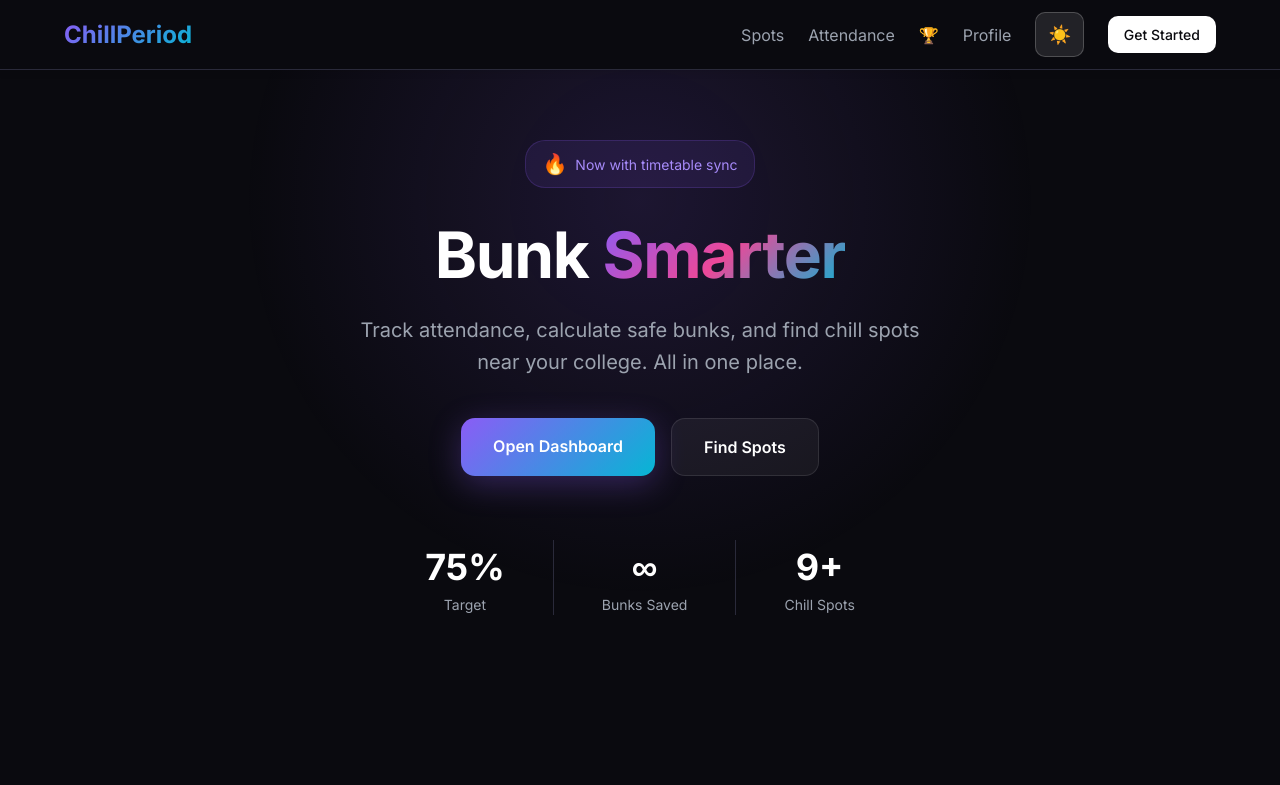
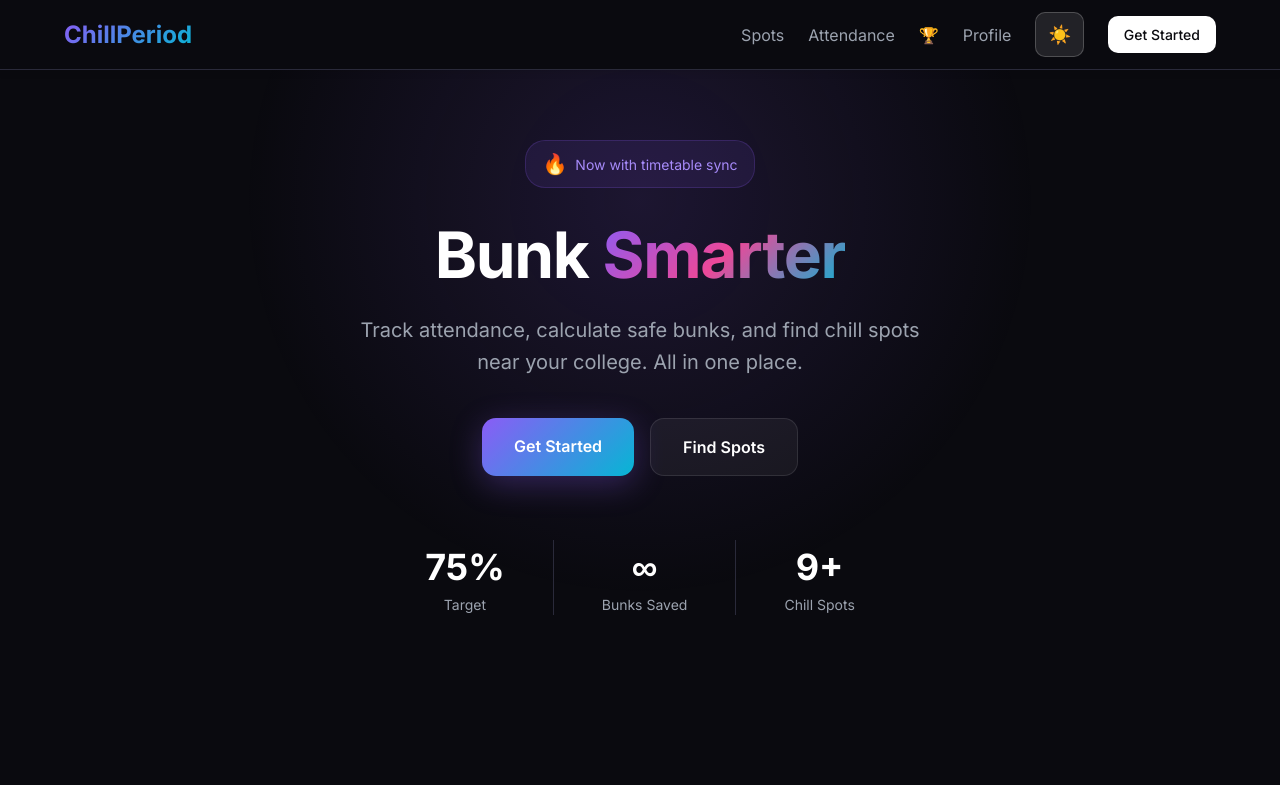
Before and after one commit to LaxmanYadav-12/ChillPeriod, a Next.js app in the folder chillperiod-web/: page / in a window 1280 px wide. Shown: the top 785 px of the page. Built offline with nearby package versions, Linux system fonts and the light colour scheme.

Commit message:
updated login

```diff
--- a/chillperiod-web/src/app/page.js
+++ b/chillperiod-web/src/app/page.js
@@ -51,12 +51,12 @@ export default function Home() {
 
           {/* CTA Buttons */}
           <div id="cta-buttons" style={{ display: 'flex', justifyContent: 'center', gap: '16px', flexWrap: 'wrap' }}>
-            <Link href="/attendance" style={{
+            <Link href="/login" style={{
               padding: '16px 32px', background: 'linear-gradient(135deg, #8b5cf6, #06b6d4)',
               color: 'white', borderRadius: '14px', fontWeight: 600, fontSize: '16px',
               textDecoration: 'none', boxShadow: '0 8px 32px rgba(139,92,246,0.3)'
             }}>
-              Open Dashboard
+              Get Started
             </Link>
             <Link href="/spots" style={{
               padding: '16px 32px', background: 'rgba(255,255,255,0.05)',
```
